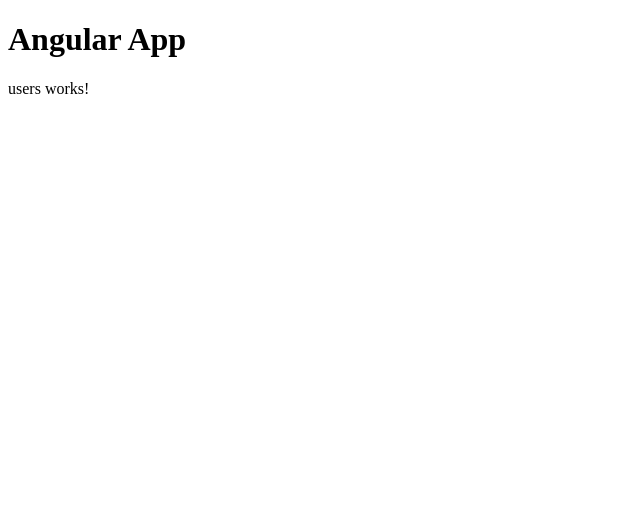
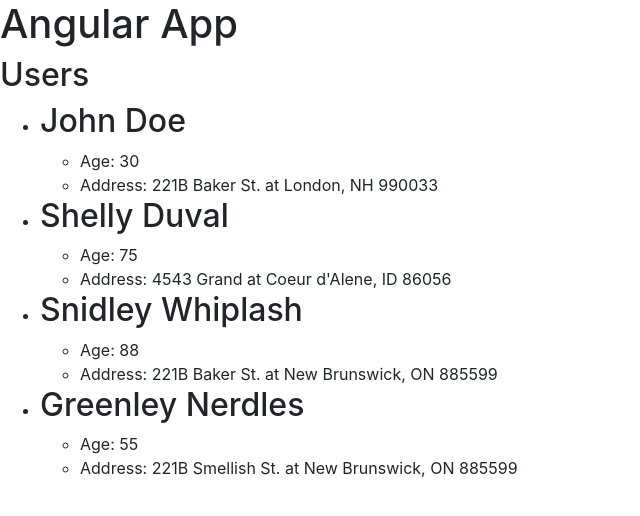
Before and after one commit to unsubstantiated-Script/Angluar-Sandbox, an Angular app: page / in a window 1280 px wide. Shown: the top 516 px of the page, without its empty margins (0-640 px from the left). Built offline with nearby package versions, Linux system fonts and the light colour scheme.

Commit message:
Bout halfway through 4.19BS

```diff
--- a/angular.json
+++ b/angular.json
@@ -28,9 +28,14 @@
               "src/assets"
             ],
             "styles": [
-              "src/styles.css"
+              "src/styles.css",
+              "node_modules/bootstrap/dist/css/bootstrap.css"
             ],
-            "scripts": []
+            "scripts": [
+              "node_modules/jquery/dist/jquery.js",
+              "node_modules/popper.js/dist/umd/popper.js",
+              "node_modules/bootstrap/dist/js/bootstrap.js"
+            ]
           },
           "configurations": {
             "production": {
--- a/package.json
+++ b/package.json
@@ -19,6 +19,9 @@
     "@angular/platform-browser": "~11.0.4",
     "@angular/platform-browser-dynamic": "~11.0.4",
     "@angular/router": "~11.0.4",
+    "bootstrap": "^4.5.3",
+    "jquery": "^3.5.1",
+    "popper.js": "^1.16.1",
     "rxjs": "~6.6.0",
     "tslib": "^2.0.0",
     "zone.js": "~0.10.2"
--- a/src/app/components/user/user.component.ts
+++ b/src/app/components/user/user.component.ts
@@ -15,7 +15,7 @@ import { User } from '../../models/user.model';
 })
 export class UserComponent implements OnInit {
   //Properties
-  user: User;
+  user!: User;
 
   //Methods
   constructor() {}
--- a/src/app/components/users/users.component.html
+++ b/src/app/components/users/users.component.html
@@ -1 +1,21 @@
-<p>users works!</p>
+<h2>Users</h2>
+<ul *ngIf="loaded && users.length > 0">
+  <li *ngFor="let user of users">
+    <h2>{{ user.firstName }} {{ user.lastName }}</h2>
+
+    <ul *ngIf="showExtended">
+      <li>Age: {{ user.age }}</li>
+      <li>
+        Address: {{ user.address.street }} at {{ user.address.city }},
+        {{ user.address.state }}
+        {{ user.address.zip }}
+      </li>
+    </ul>
+  </li>
+</ul>
+
+<!-- <ng-template #noUsers>No Users Found</ng-template> -->
+
+<h4 *ngIf="users.length === 0">No Users Found</h4>
+
+<h4 *ngIf="!loaded">Loading Users...</h4>
--- a/src/app/components/users/users.component.ts
+++ b/src/app/components/users/users.component.ts
@@ -1,4 +1,6 @@
+import { ThrowStmt } from '@angular/compiler';
 import { Component, OnInit } from '@angular/core';
+import { User } from '../../models/user.model';
 
 @Component({
   selector: 'app-users',
@@ -6,9 +8,68 @@ import { Component, OnInit } from '@angular/core';
   styleUrls: ['./users.component.css'],
 })
 export class UsersComponent implements OnInit {
+  users!: User[];
+  showExtended: boolean = true;
+  loaded: boolean = false;
+
   constructor() {}
 
   ngOnInit() {
-    console.log('init....');
+    this.users = [];
+
+    this.users = [
+      {
+        firstName: 'John',
+        lastName: 'Doe',
+        age: 30,
+        address: {
+          street: '221B Baker St.',
+          city: 'London',
+          state: 'NH',
+          zip: 990033,
+        },
+      },
+      {
+        firstName: 'Shelly',
+        lastName: 'Duval',
+        age: 75,
+        address: {
+          street: '4543 Grand',
+          city: "Coeur d'Alene",
+          state: 'ID',
+          zip: 86056,
+        },
+      },
+      {
+        firstName: 'Snidley',
+        lastName: 'Whiplash',
+        age: 88,
+        address: {
+          street: '221B Baker St.',
+          city: 'New Brunswick',
+          state: 'ON',
+          zip: 885599,
+        },
+      },
+    ];
+    this.loaded = true;
+
+    this.showExtended = true;
+
+    this.addUser({
+      firstName: 'Greenley',
+      lastName: 'Nerdles',
+      age: 55,
+      address: {
+        street: '221B Smellish St.',
+        city: 'New Brunswick',
+        state: 'ON',
+        zip: 885599,
+      },
+    });
+  }
+
+  addUser(user: User) {
+    this.users.push(user);
   }
 }
```
Also changed, not shown: 1 other file (tests, documents, lock files or other folders).
